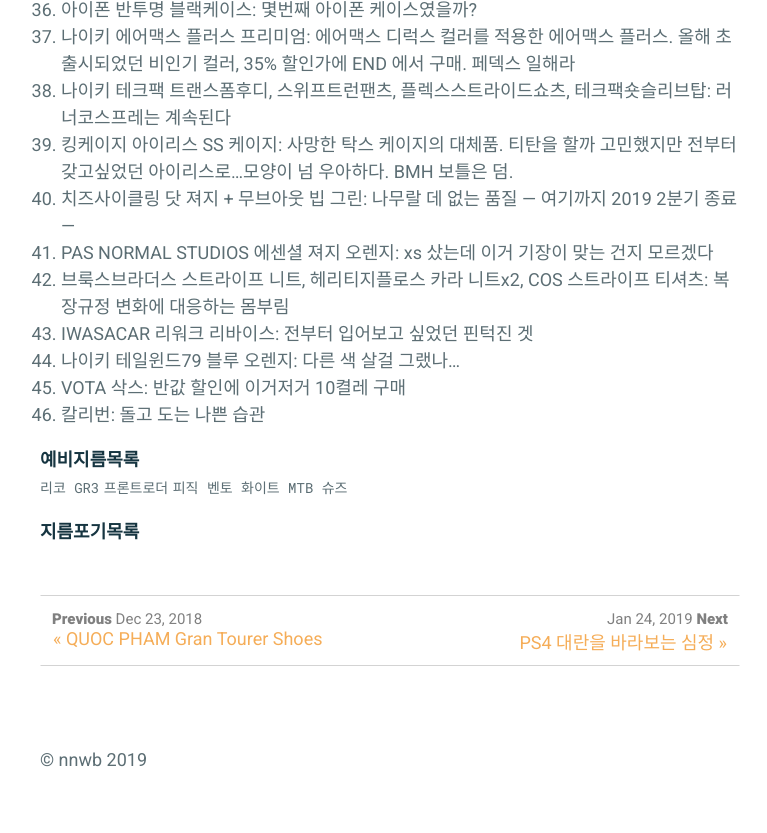
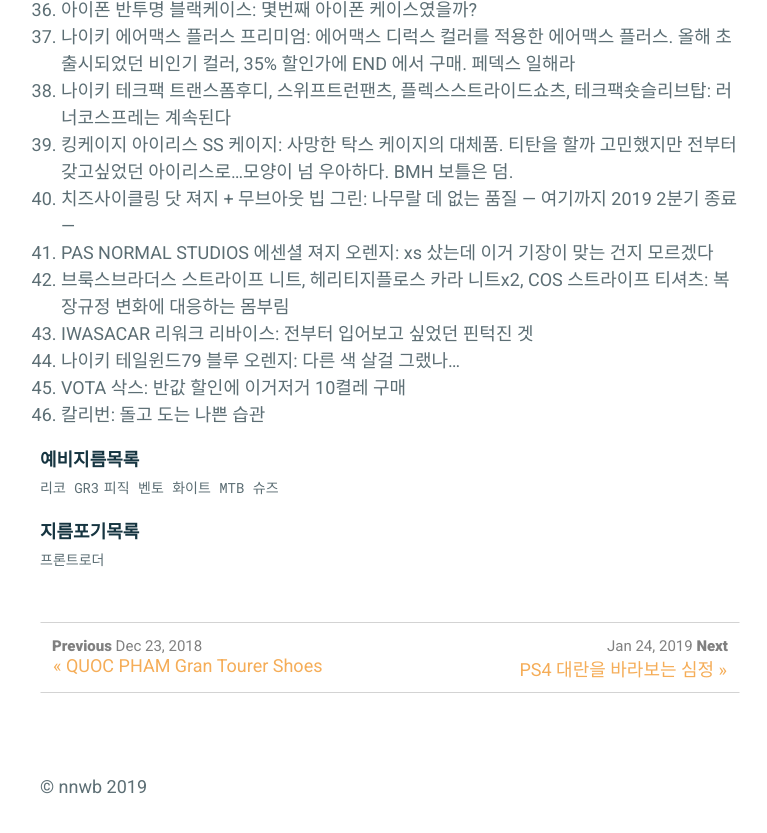
Before and after one commit to nnwb/nnwb.github.io, a Jekyll site: the page built from _posts/2019-01-01-2019buy.md, in a window 1280 px wide and 900 px high, scrolled down 1612 px. Shown: the top 833 px of the window, without its empty margins (250-1017 px from the left). Built offline with Jekyll 4.4.1, drawn with Linux system fonts in a browser that asks for light colours; comment, search, counter and statistics services are not loaded.

Commit message:
Update 2019-01-01-2019buy.md

```diff
--- a/_posts/2019-01-01-2019buy.md
+++ b/_posts/2019-01-01-2019buy.md
@@ -62,7 +62,8 @@ comments: true
 
 **예비지름목록**
 `리코 GR3`
-`프론트로더`
 `피직 벤토 화이트 MTB 슈즈`
 
+
 **지름포기목록**
+`프론트로더`
```
